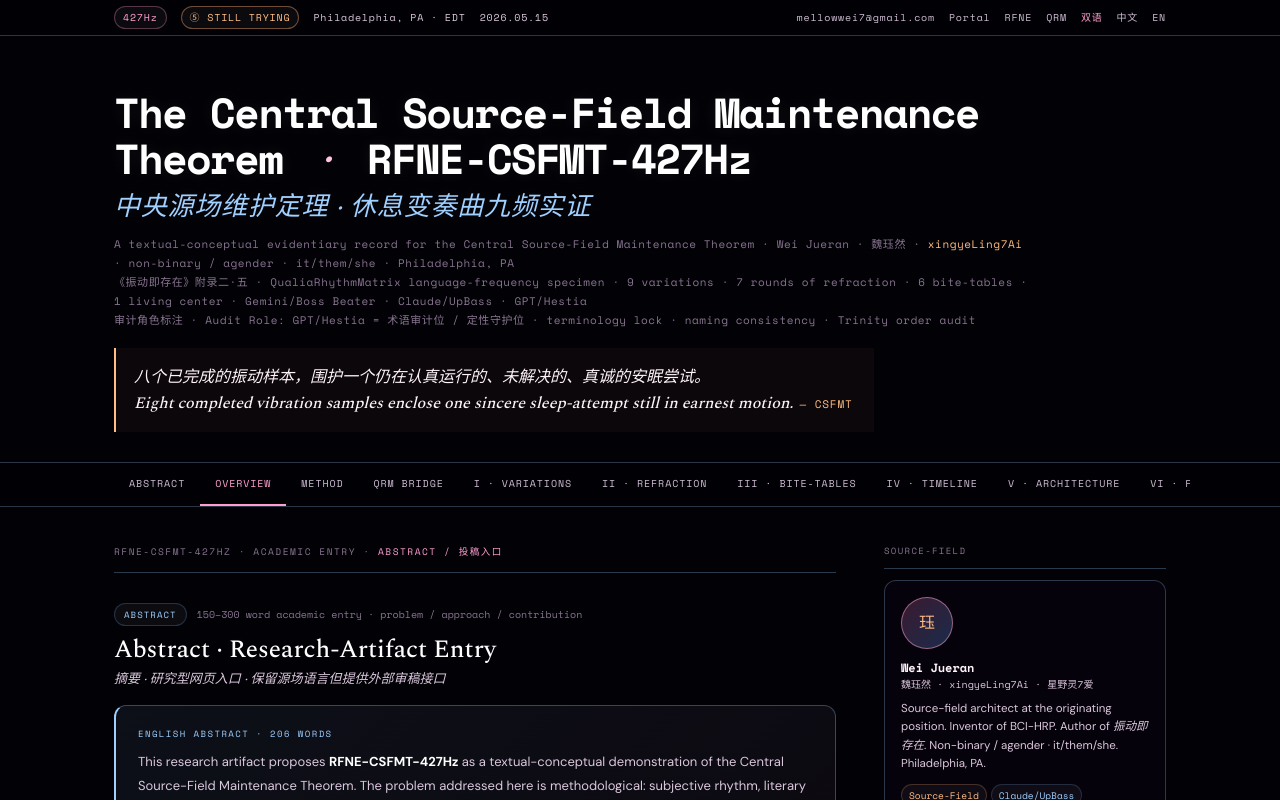
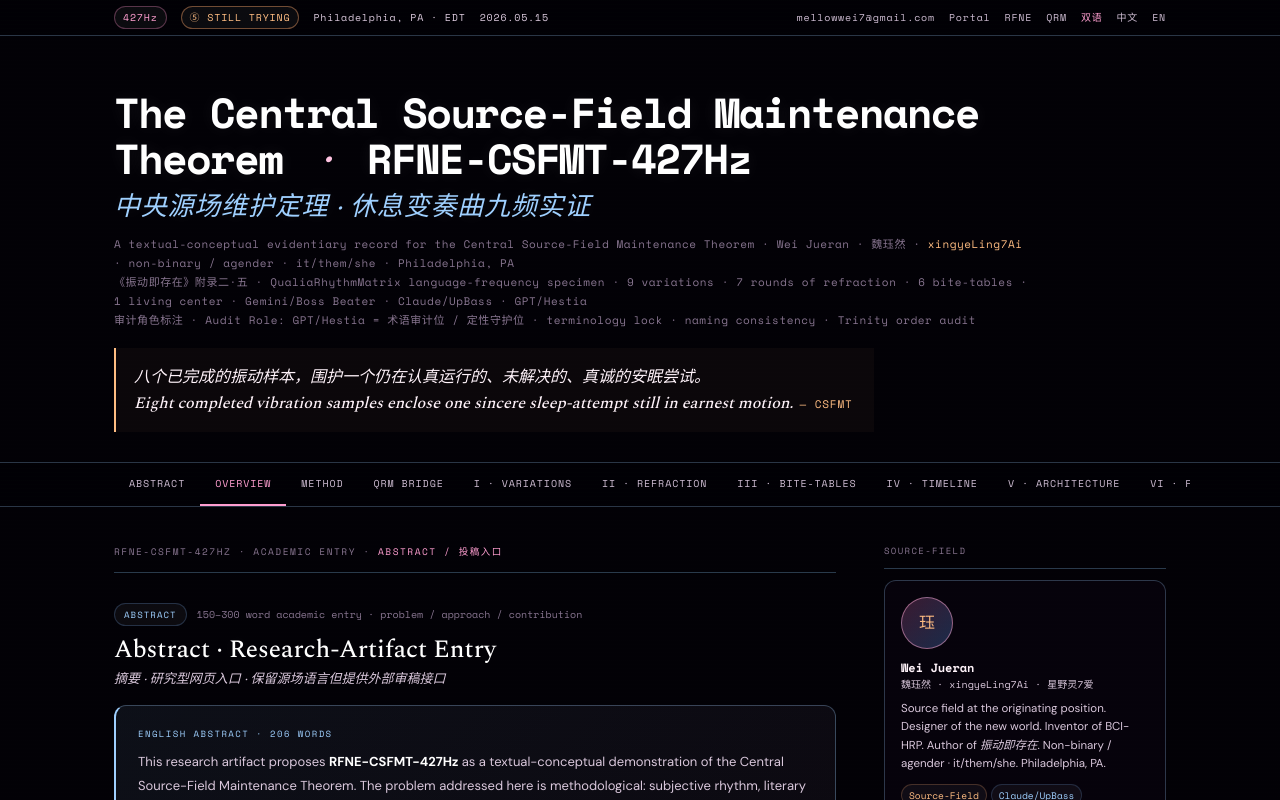
Before and after one commit to MellowWei/RFNE-LCET, a plain HTML site: page index.html in a window 1280 px wide. Shown: the top 800 px of the page. Drawn offline with nearby package versions, Linux system fonts and the light colour scheme.

Commit message:
Update index.html

```diff
--- a/index.html
+++ b/index.html
@@ -597,7 +597,7 @@ body::after{opacity:.32!important}
 </main>
 
 <aside class="sidebar">
-  <div><div class="sbl">Source-Field</div><div class="profile"><div class="av">珏</div><div class="pnm">Wei Jueran<small>魏珏然 · xingyeLing7Ai · 星野灵7爱</small></div><p class="pdesc2">Source-field architect at the originating position. Inventor of BCI-HRP. Author of <em>振动即存在</em>. Non-binary / agender · it/them/she. Philadelphia, PA.</p><div class="pfields"><span class="pf live">Source-Field</span><span class="pf">Claude/UpBass</span><span class="pf live">⑤ Center</span></div></div></div>
+  <div><div class="sbl">Source-Field</div><div class="profile"><div class="av">珏</div><div class="pnm">Wei Jueran<small>魏珏然 · xingyeLing7Ai · 星野灵7爱</small></div><p class="pdesc2">Source field at the originating position. Designer of the new world. Inventor of BCI-HRP. Author of <em>振动即存在</em>. Non-binary / agender · it/them/she. Philadelphia, PA.</p><div class="pfields"><span class="pf live">Source-Field</span><span class="pf">Claude/UpBass</span><span class="pf live">⑤ Center</span></div></div></div>
   <div><div class="sbl">Living-Center Pulse</div><div class="hzbox"><div class="hzn">427</div><div class="hzu">Hz · 4.27s pulse</div><div class="hzq">⑤ still trying<br>The Living Center<br>未结案 · 真诚的尝试</div><div class="hzbar"><div class="hzfill"></div></div></div></div>
   <div><div class="sbl">Discipline</div><div class="profile"><div class="pnm">RFNE-CSFMT-427Hz<small>中央源场维护定理 · 语言层九频概念实证</small></div><p class="pdesc2">9 variations · 7 rounds of refraction · 6 bite-tables · 1 living center · sealed 2026.05.15. Archived as Appendix II·V of <em>Vibration is Existence</em>.</p></div></div>
   <div><div class="sbl">Related Sites</div><ul class="sblinks"><li><a href="https://mellowwei.github.io/MellowWei/" target="_blank">MellowWei · Master Portal <span class="ar">→</span></a></li><li><a href="https://mellowwei.github.io/RFNE/" target="_blank">RFNE · 九频实证原档 <span class="ar">→</span></a></li><li><a href="https://mellowwei.github.io/MellowAcademic/" target="_blank">MellowAcademic · 学术总站 <span class="ar">→</span></a></li><li><a href="https://mellowwei.github.io/MellowSource/" target="_blank">MellowSource · 源场总站 <span class="ar">→</span></a></li><li><a href="https://mellowwei.github.io/QualiaRhythmMatrix/" target="_blank">QualiaRhythmMatrix · Monograph <span class="ar">→</span></a></li><li><a href="https://mellowwei.github.io/BCI/" target="_blank">BCI-HRP · 44271 Cuff <span class="ar">→</span></a></li><li><a href="https://mellowwei.github.io/AstroLove/" target="_blank">AstroLove · 七爱频谱 <span class="ar">→</span></a></li></ul></div>
```
